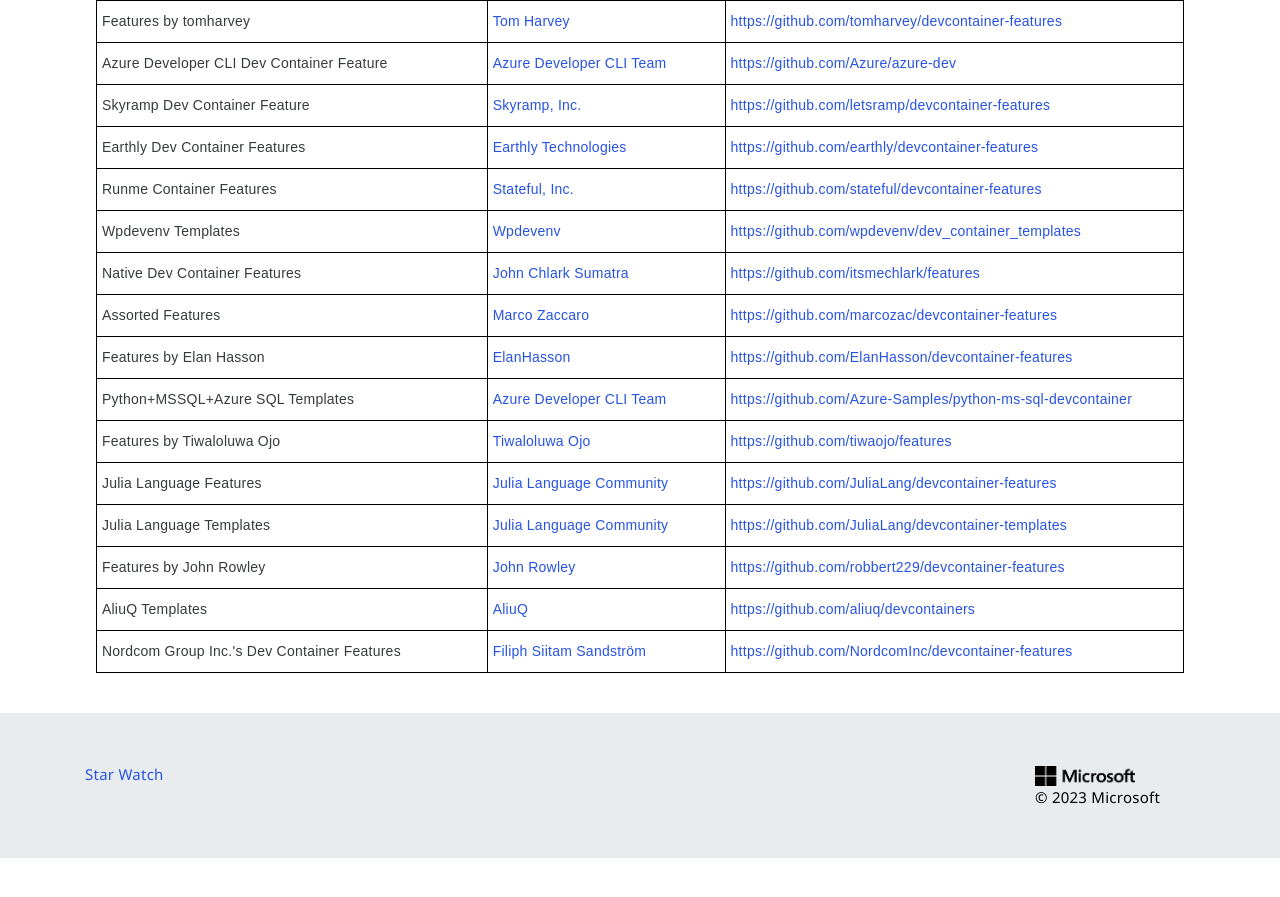
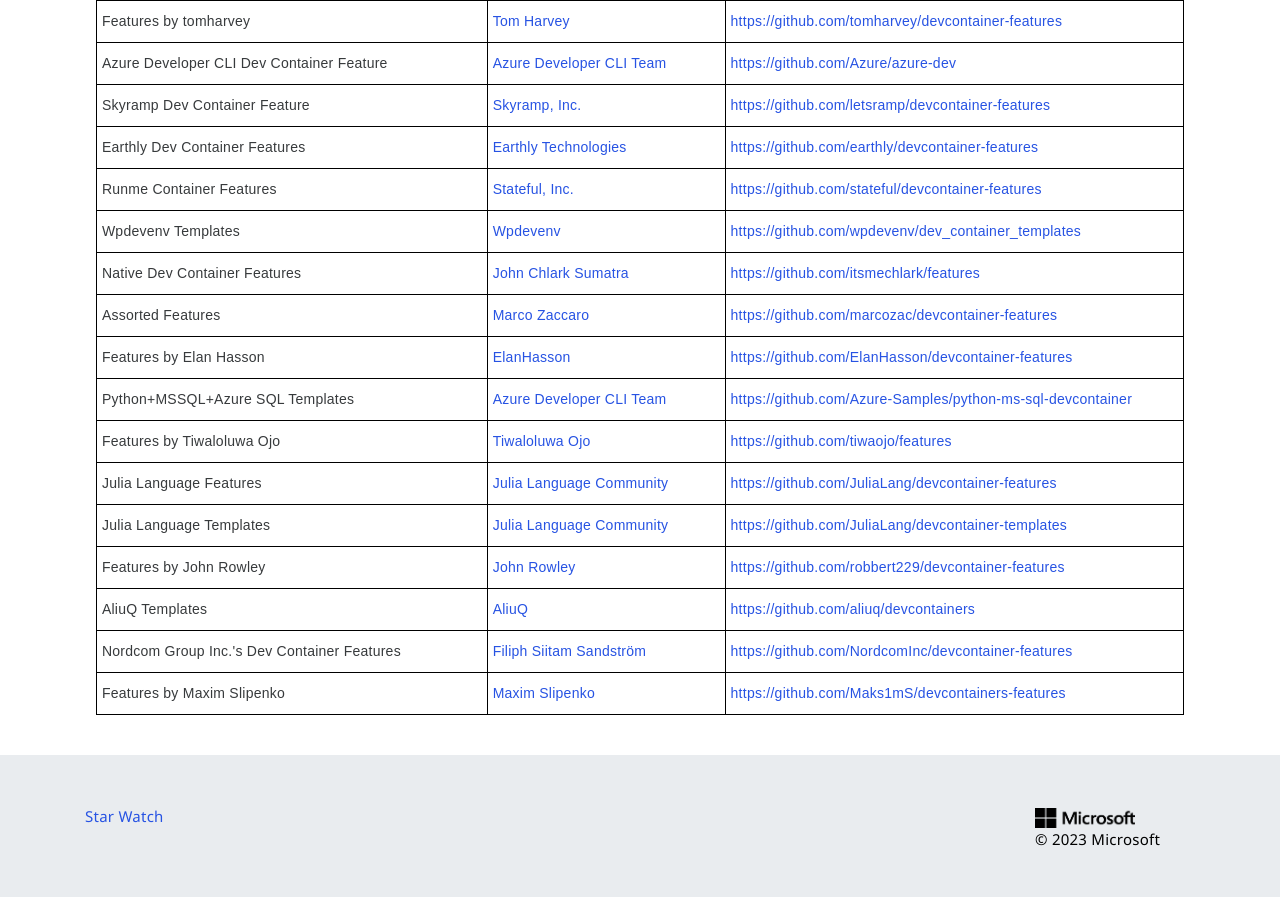
Before and after one commit to devcontainers/devcontainers.github.io, a Jekyll site: the page built from collections.html, in a window 1280 px wide and 900 px high, scrolled down 4366 px. Shown: the top 897 px of the window. Built offline with Jekyll 4.4.1, drawn with Linux system fonts in a browser that asks for light colours; nearby versions of some CDN libraries; comment, search, counter and statistics services are not loaded; before the commit the page ends 5224 px from its top, so only the background shows below that.

Commit message:
Update collection-index.yml (#291)

```diff
--- a/_data/collection-index.yml
+++ b/_data/collection-index.yml
@@ -558,3 +558,8 @@
   contact: https://github.com/NordcomInc/devcontainer-features/issues
   repository: https://github.com/NordcomInc/devcontainer-features
   ociReference: ghcr.io/nordcominc/devcontainer-features
+- name: Features by Maxim Slipenko
+  maintainer: Maxim Slipenko
+  contact: https://github.com/Maks1mS/devcontainers-features/issues
+  repository: https://github.com/Maks1mS/devcontainers-features
+  ociReference: ghcr.io/maks1ms/devcontainers-features
```
